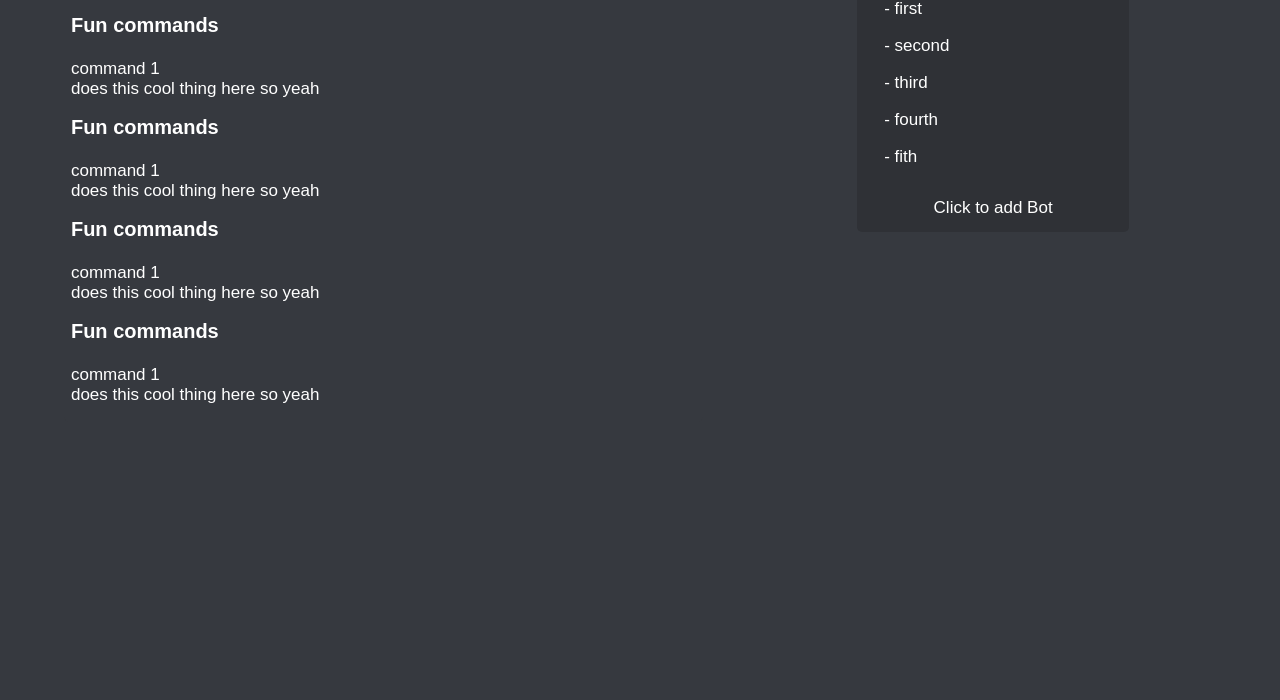
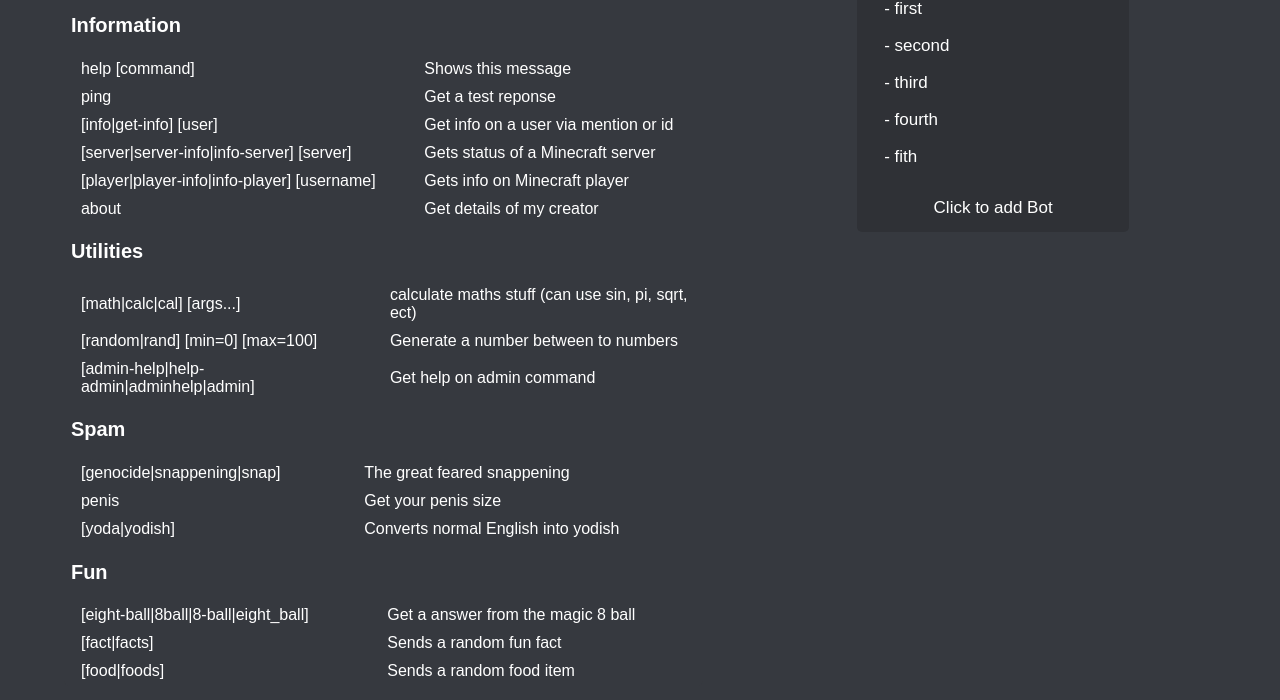
Before and after one commit to JamesPerisher/web_site, a plain HTML site: page discord_bot.html in a window 1280 px wide. Shown: the part 307-1007 px from the top of the page. Before the commit the page ends 800 px from the top, so only its background shows below. Drawn offline with Linux system fonts and the light colour scheme.

Commit message:
updated discord_bot page

```diff
--- a/css/discord_bot.css
+++ b/css/discord_bot.css
@@ -16,7 +16,7 @@
 
 .message .left {
   padding-top: 5px;
-  padding-left: 7px;
+  padding-left: 15px;
 }
 
 .message h1 {
@@ -91,12 +91,26 @@
   padding: 4px 6px;
 }
 
-.command_table tr, td {
+.command_table td {
   color: #aaaaaa;
   padding-left: 5px;
   padding: 4px 6px;
 }
 
+.list_table td {
+  color: #ffffff;
+  padding-left: 5px;
+  padding: 4px 6px;
+}
+
+.list_table td {
+  padding-left: 15px;
+}
+
+table {
+  width: 100%;
+}
+
 .command_table tr:nth-child(even) {
   background-color: #202225;
 }
--- a/discord_bot.html
+++ b/discord_bot.html
@@ -22,34 +22,52 @@
       <div class="topbar">bot statistics</div>
       <table class="command_table">
         <tr>
-          <td>number of severs bot is member</td>
-          <td>2</td>
-        </tr>
-        <tr>
-          <td>Total number of commands run</td>
-          <td>105</td>
-        </tr>
-        <tr>
-          <td>Bot version</td>
-          <td>2.5</td>
+          <td>number of severs bot is member</td><td>2</td>
+        </tr><tr>
+          <td>Total number of commands run</td><td>105</td>
+        </tr><tr>
+          <td>Bot version</td><td>2.5</td>
         </tr>
       </table>
 
-      <h2>Fun commands</h2>
-      <p class="left">command 1<br>does this cool thing here so yeah</p>
-      <h2>Fun commands</h2>
-      <p class="left">command 1<br>does this cool thing here so yeah</p>
-      <h2>Fun commands</h2>
-      <p class="left">command 1<br>does this cool thing here so yeah</p>
-      <h2>Fun commands</h2>
-      <p class="left">command 1<br>does this cool thing here so yeah</p>
 
+      <h2>Information</h2>
+      <table class="list_table">
+        <tr>
+          <td>help [command] </td><td>Shows this message</td>
+        </tr><tr>
+          <td>ping</td><td>Get a test reponse</td>
+        </tr><tr>
+          <td>[info|get-info] [user]</td><td>Get info on a user via mention or id</td>
+        </tr><tr>
+          <td>[server|server-info|info-server] [server]</td><td>Gets status of a Minecraft server</td>
+        </tr><tr>
+          <td>[player|player-info|info-player] [username]</td><td>Gets info on Minecraft player</td>
+        </tr><tr>
+          <td>about</td><td>Get details of my creator</td>
+        </tr>
+      </table>
 
+      <h2>Utilities</h2>
+      <table class="list_table">
+        <tr><td>[math|calc|cal] [args...]</td><td>calculate maths stuff (can use sin, pi, sqrt, ect)</td></tr>
+        <tr><td>[random|rand] [min=0] [max=100]</td><td>Generate a number between to numbers</td></tr>
+        <tr><td>[admin-help|help-admin|adminhelp|admin]</td><td>Get help on admin command</td></tr>
+      </table>
 
+      <h2>Spam</h2>
+      <table class="list_table">
+        <tr><td>[genocide|snappening|snap] </td><td>The great feared snappening</td></tr>
+        <tr><td>penis</td><td>Get your penis size</td></tr>
+        <tr><td>[yoda|yodish]</td><td>Converts normal English into yodish</td></tr>
+      </table>
 
-
-      <p></p>
-
+      <h2>Fun</h2>
+      <table class="list_table">
+        <tr><td>[eight-ball|8ball|8-ball|eight_ball]</td><td>Get a answer from the magic 8 ball</td></tr>
+        <tr><td>[fact|facts]</td><td>Sends a random fun fact</td></tr>
+        <tr><td>[food|foods]</td><td>Sends a random food item</td></tr>
+      </table>
 
     </div>
   </div>
--- a/js/top_bar.js
+++ b/js/top_bar.js
@@ -58,6 +58,9 @@ function topbar(current) { // default navagarion bar HTML
     var d1 = document.getElementsByTagName("header")[0];
     d1.insertAdjacentHTML('beforeEnd', doc.firstChild.querySelector('body > div.id564').innerHTML);
   } else { // display pc version
+
+    doc.getElementsByClassName("icon")[0].setAttribute("style", "display: none");
+
     doc.querySelector("#myLinks").setAttribute("id", "none");
     var d1 = document.getElementsByTagName("header")[0];
     d1.insertAdjacentHTML('beforeEnd', doc.firstChild.querySelector('body > div.id564').innerHTML);
```
